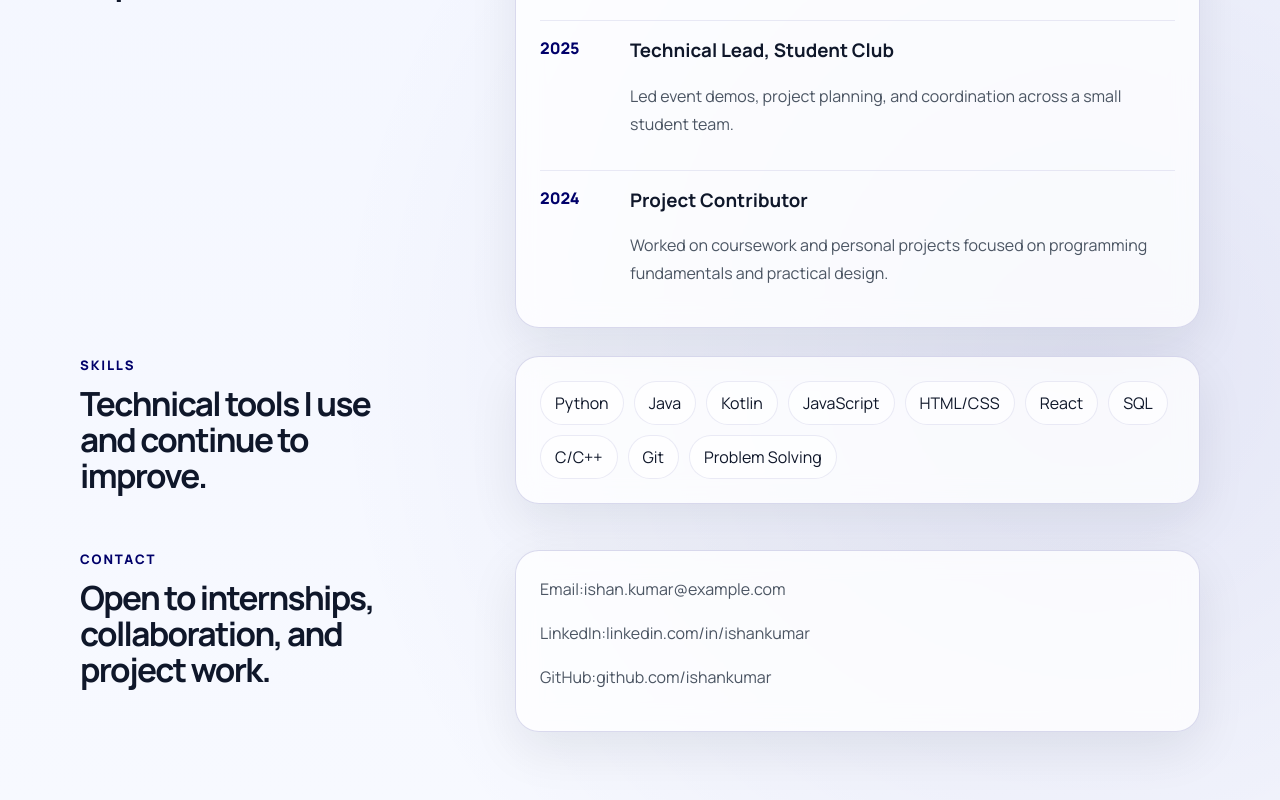
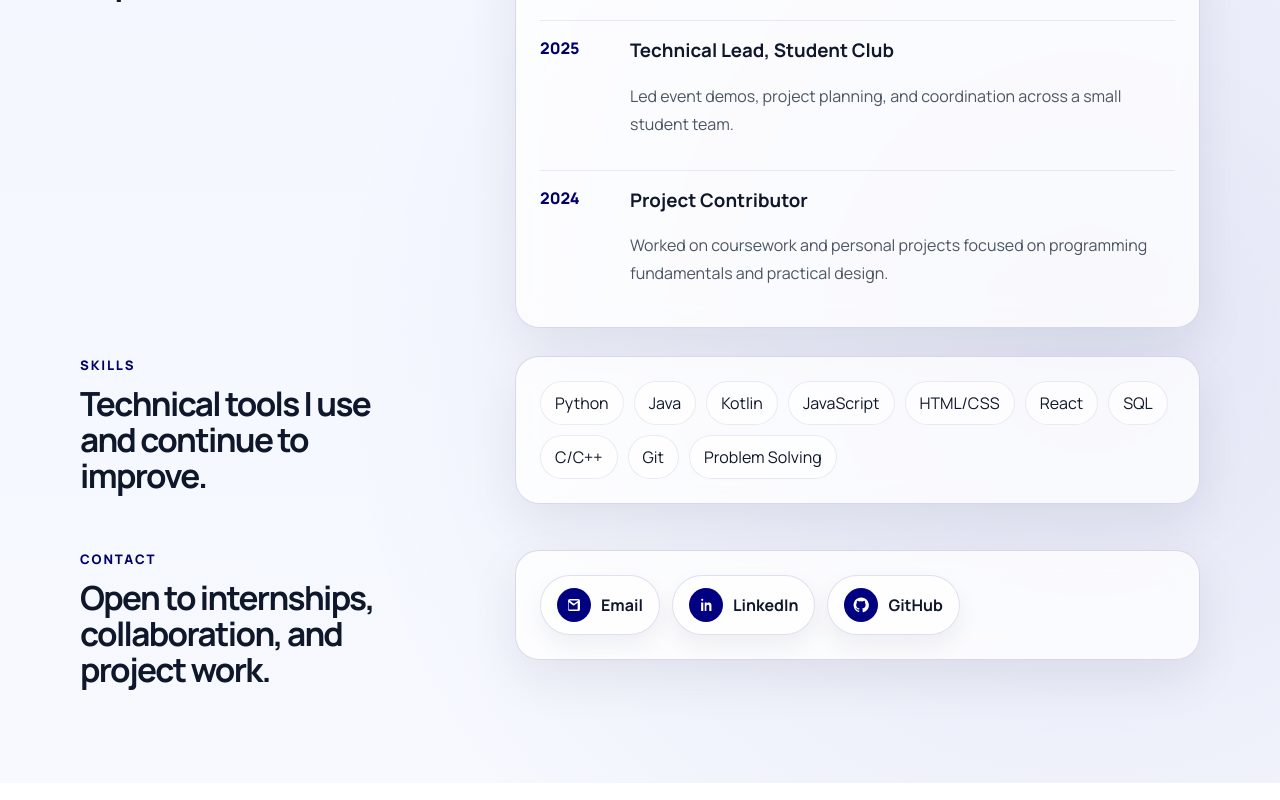
Before and after one commit to Ishaan-Jog/ishaans-portfolio, a React (Vite) app: page / in a window 1280 px wide. Shown: the part 2121-2921 px from the top of the page. Built offline with nearby package versions, Linux system fonts and the light colour scheme.

Commit message:
Initial commit

```diff
--- a/src/App.jsx
+++ b/src/App.jsx
@@ -64,6 +64,36 @@ const skills = [
   "C/C++",
   "Git",
   "Problem Solving",
+];
+
+const socialLinks = [
+  {
+    label: "Email",
+    href: "mailto:ishaanjog17@gmail.com",
+    icon: (
+      <svg viewBox="0 0 24 24" aria-hidden="true">
+        <path d="M4 6.5A2.5 2.5 0 0 1 6.5 4h11A2.5 2.5 0 0 1 20 6.5v11A2.5 2.5 0 0 1 17.5 20h-11A2.5 2.5 0 0 1 4 17.5v-11Zm2.2-.5 5.8 4.2 5.8-4.2H6.2Zm11.8 2.1-6 4.4a1 1 0 0 1-1.16 0l-6-4.4V17.5c0 .28.22.5.5.5h11a.5.5 0 0 0 .5-.5V8.1Z" />
+      </svg>
+    ),
+  },
+  {
+    label: "LinkedIn",
+    href: "https://www.linkedin.com/in/ishaan-jog-8531252b8/",
+    icon: (
+      <svg viewBox="0 0 24 24" aria-hidden="true">
+        <path d="M6.94 6.5a1.44 1.44 0 1 1 0-2.88 1.44 1.44 0 0 1 0 2.88ZM5.5 8.5h2.88V20H5.5V8.5Zm4.8 0h2.75v1.57h.04c.38-.72 1.32-1.48 2.72-1.48 2.91 0 3.44 1.92 3.44 4.42V20h-2.88v-5.43c0-1.29-.03-2.95-1.8-2.95-1.8 0-2.08 1.4-2.08 2.86V20H10.3V8.5Z" />
+      </svg>
+    ),
+  },
+  {
+    label: "GitHub",
+    href: "https://github.com",
+    icon: (
+      <svg viewBox="0 0 24 24" aria-hidden="true">
+        <path d="M12 2a10 10 0 0 0-3.16 19.49c.5.1.68-.22.68-.48v-1.7c-2.77.6-3.35-1.18-3.35-1.18-.45-1.15-1.1-1.46-1.1-1.46-.9-.62.07-.61.07-.61 1 .07 1.52 1.02 1.52 1.02.88 1.51 2.3 1.07 2.86.82.09-.65.35-1.07.63-1.32-2.21-.25-4.54-1.11-4.54-4.95 0-1.1.39-2 .99-2.71-.1-.25-.43-1.26.1-2.62 0 0 .82-.26 2.7 1.03a9.4 9.4 0 0 1 4.92 0c1.88-1.29 2.7-1.03 2.7-1.03.53 1.36.2 2.37.1 2.62.61.71.99 1.61.99 2.71 0 3.85-2.34 4.7-4.56 4.94.36.31.68.93.68 1.88v2.78c0 .27.18.59.69.48A10 10 0 0 0 12 2Z" />
+      </svg>
+    ),
+  },
 ];
 
 function App() {
@@ -305,22 +335,22 @@ function App() {
               <h2>Open to internships, collaboration, and project work.</h2>
             </div>
             <div className="contact panel">
-              <p>
-                Email:
-                <a href="mailto:ishan.kumar@example.com">ishan.kumar@example.com</a>
-              </p>
-              <p>
-                LinkedIn:
-                <a href="https://www.linkedin.com" target="_blank" rel="noreferrer">
-                  linkedin.com/in/ishankumar
-                </a>
-              </p>
-              <p>
-                GitHub:
-                <a href="https://github.com" target="_blank" rel="noreferrer">
-                  github.com/ishankumar
-                </a>
-              </p>
+              <div className="social-buttons">
+                {socialLinks.map((item) => (
+                  <a
+                    key={item.label}
+                    className="social-button"
+                    href={item.href}
+                    target={item.href.startsWith("mailto:") ? undefined : "_blank"}
+                    rel={item.href.startsWith("mailto:") ? undefined : "noreferrer"}
+                    aria-label={item.label}
+                    title={item.label}
+                  >
+                    <span className="social-icon">{item.icon}</span>
+                    <span className="social-label">{item.label}</span>
+                  </a>
+                ))}
+              </div>
             </div>
           </section>
         </main>
--- a/src/styles.css
+++ b/src/styles.css
@@ -435,6 +435,52 @@ h1 {
   font-weight: 700;
 }
 
+.social-buttons {
+  display: flex;
+  flex-wrap: wrap;
+  gap: 12px;
+}
+
+.social-button {
+  display: inline-flex;
+  align-items: center;
+  gap: 10px;
+  padding: 12px 16px;
+  border-radius: 999px;
+  border: 1px solid rgba(0, 0, 128, 0.12);
+  background: rgba(255, 255, 255, 0.66);
+  box-shadow: 0 10px 24px rgba(15, 23, 42, 0.06);
+  transition: transform 180ms ease, background 180ms ease, border-color 180ms ease;
+}
+
+.social-button:hover {
+  transform: translateY(-2px);
+  background: rgba(0, 0, 128, 0.06);
+  border-color: rgba(0, 0, 128, 0.2);
+}
+
+.social-icon {
+  display: inline-grid;
+  place-items: center;
+  width: 34px;
+  height: 34px;
+  border-radius: 50%;
+  background: var(--accent);
+  color: white;
+  flex: 0 0 auto;
+}
+
+.social-icon svg {
+  width: 18px;
+  height: 18px;
+  fill: currentColor;
+}
+
+.social-label {
+  font-weight: 700;
+  color: var(--text);
+}
+
 .reveal {
   opacity: 0;
   transform: translateY(18px);
```
Also changed, not shown: 1 other file (tests, documents, lock files or other folders).
